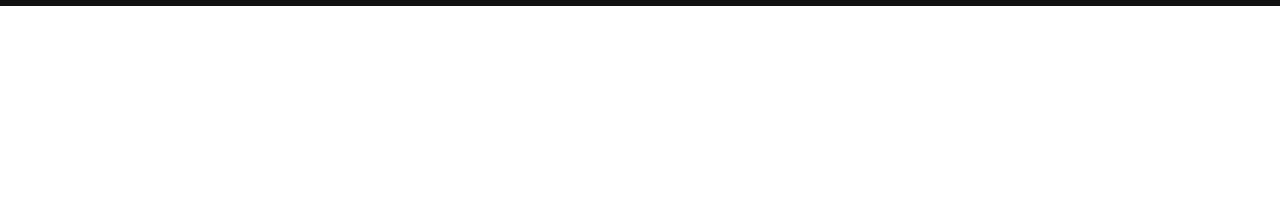
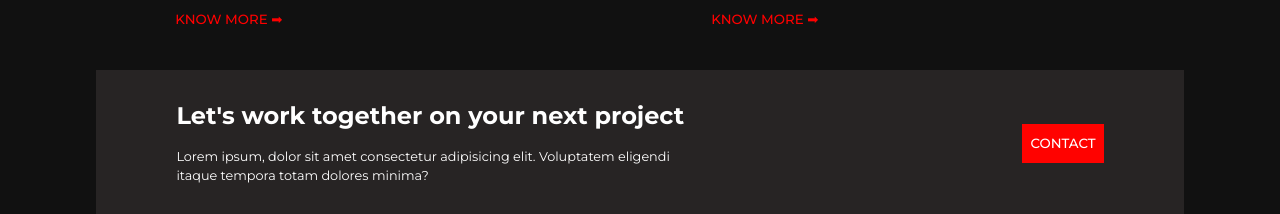
Before and after one commit to amitlandge/Portfolio-Frontend, a React (Vite) app: page / in a window 1280 px wide. Shown: the part 2489-2703 px from the top of the page. Before the commit the page ends 2495 px from the top, so only its background shows below. Built offline with nearby package versions, Linux system fonts and the light colour scheme.

Commit message:
heading section

```diff
--- a/src/Pages/Projects.jsx
+++ b/src/Pages/Projects.jsx
@@ -50,7 +50,7 @@ const Projects = () => {
           flexDirection: "row",
           justifyContent: "space-around",
           width: "80vw",
-          margin: "0% auto",
+          margin: "2rem auto",
           gap: "3rem",
           flexWrap: "wrap",
         }}
@@ -94,6 +94,41 @@ const Projects = () => {
           );
         })}
       </Stack>
+      <Stack
+        sx={{
+          display: "flex",
+          flexDirection: "row",
+          justifyContent: "space-around",
+          alignItems: "center",
+          width: "80%",
+          margin: "0% auto",
+          padding: "2rem",
+          background: "#272424",
+        }}
+      >
+        <Box
+          sx={{
+            display: "flex",
+            flexDirection: "column",
+            gap: "1rem",
+          }}
+        >
+          <Typography
+            variant="h2"
+            sx={{
+              fontWeight: "700",
+              color: "white",
+            }}
+          >
+            Let's work together on your next project
+          </Typography>
+          <Typography variant="body1" sx={{ fontSize: "0.8rem", width: "70%" }}>
+            Lorem ipsum, dolor sit amet consectetur adipisicing elit. Voluptatem
+            eligendi itaque tempora totam dolores minima?
+          </Typography>
+        </Box>
+        <CustomButton1 title={"Contact"} />
+      </Stack>
     </Box>
   );
 };
```
